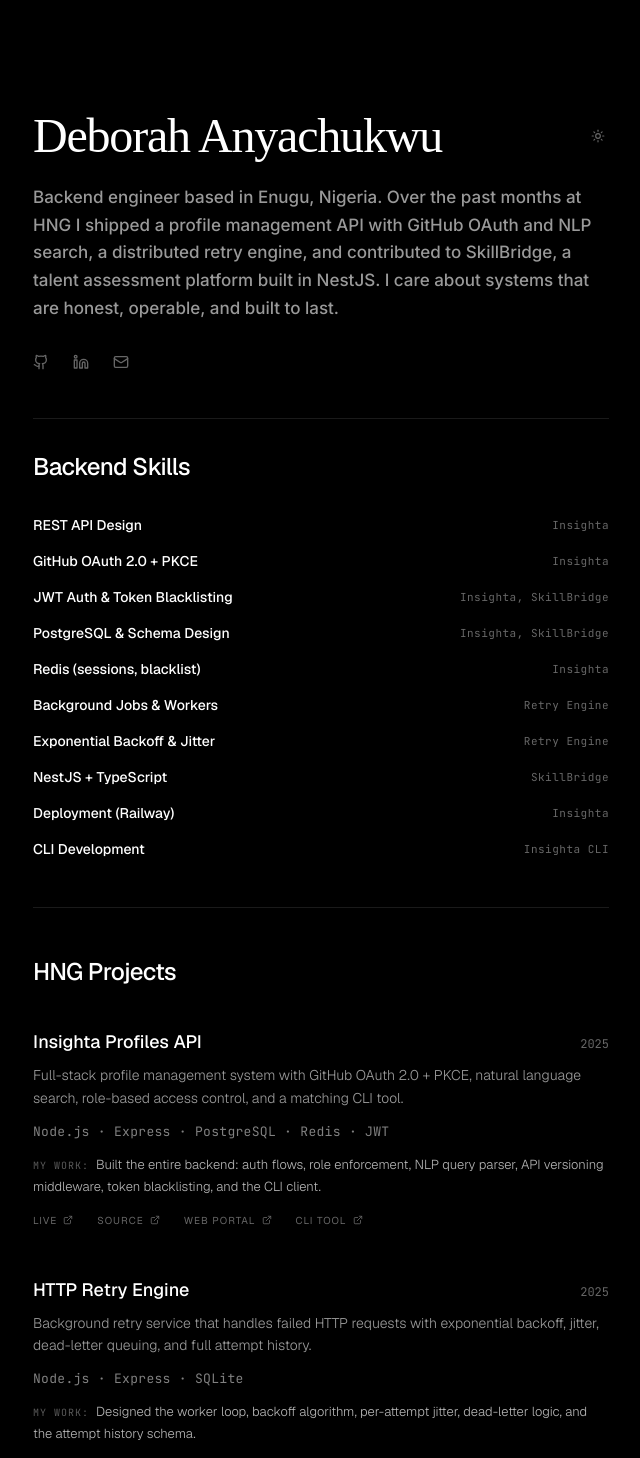
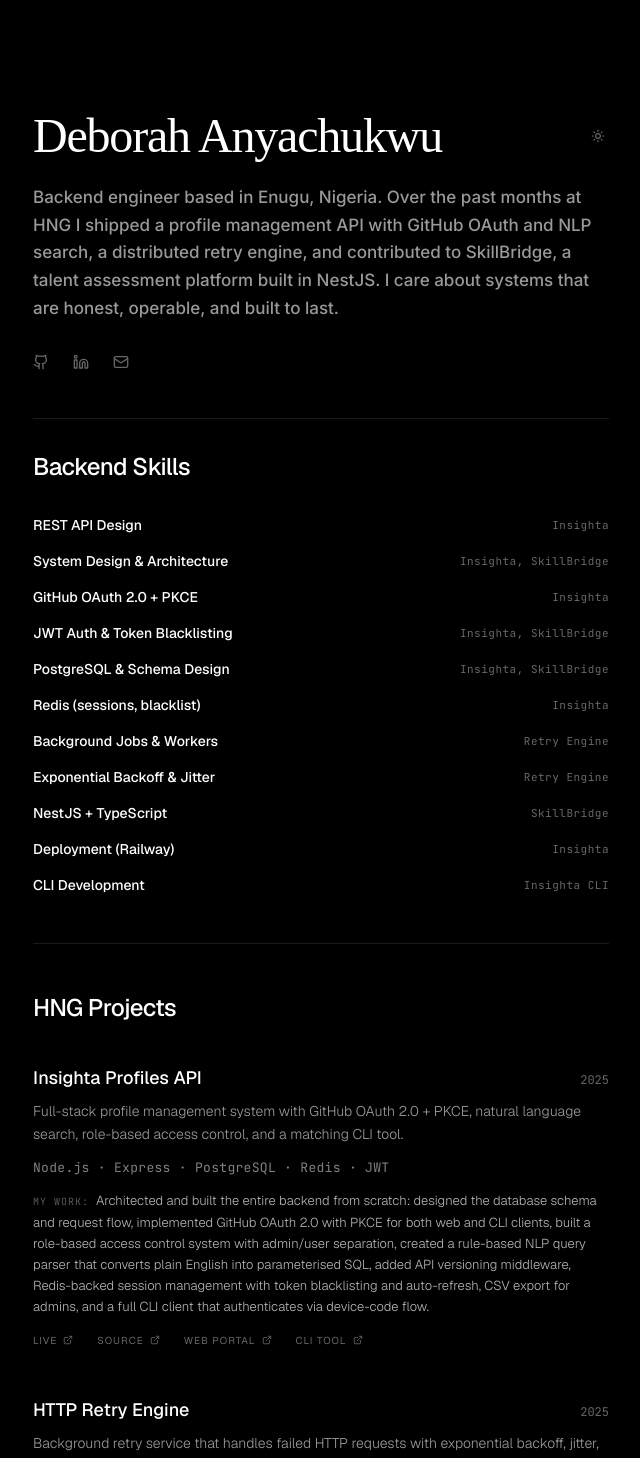
Before and after one commit to Zubbee18/hng-portfolio, a React (Vite) app: page / in a window 1280 px wide. Shown: the top 1458 px of the page, without its empty margins (319-959 px from the left). Built offline with nearby package versions, Linux system fonts and the light colour scheme; a web font is replaced by a local one.

Commit message:
detail: expand project contributions, add system design skill

```diff
--- a/src/app/App.tsx
+++ b/src/app/App.tsx
@@ -34,7 +34,7 @@
       "Full-stack profile management system with GitHub OAuth 2.0 + PKCE, natural language search, role-based access control, and a matching CLI tool.",
     stack: ["Node.js", "Express", "PostgreSQL", "Redis", "JWT"],
     contribution:
-      "Built the entire backend: auth flows, role enforcement, NLP query parser, API versioning middleware, token blacklisting, and the CLI client.",
+      "Architected and built the entire backend from scratch: designed the database schema and request flow, implemented GitHub OAuth 2.0 with PKCE for both web and CLI clients, built a role-based access control system with admin/user separation, created a rule-based NLP query parser that converts plain English into parameterised SQL, added API versioning middleware, Redis-backed session management with token blacklisting and auto-refresh, CSV export for admins, and a full CLI client that authenticates via device-code flow.",
     live: "https://ubiquitous-chainsaw-production-73a8.up.railway.app/",
     source: "https://github.com/Zubbee18/ubiquitous-chainsaw",
     extraLinks: [
@@ -55,7 +55,7 @@
       "Background retry service that handles failed HTTP requests with exponential backoff, jitter, dead-letter queuing, and full attempt history.",
     stack: ["Node.js", "Express", "SQLite"],
     contribution:
-      "Designed the worker loop, backoff algorithm, per-attempt jitter, dead-letter logic, and the attempt history schema.",
+      "Designed the system architecture: a polling worker that picks up failed requests from SQLite, applies exponential backoff with per-attempt jitter to avoid thundering herd, and routes permanently failed requests to a dead-letter queue. Built the full attempt history schema so every retry is auditable, implemented configurable max-retry limits, and exposed status and history endpoints for monitoring.",
     source: "https://github.com/Zubbee18/retry-engine",
   },
   {
@@ -65,13 +65,14 @@
       "Backend for an AI-powered talent assessment and employer-candidate matching platform, built collaboratively during HNG Stage 8.",
     stack: ["NestJS", "TypeScript", "PostgreSQL", "TypeORM", "Swagger"],
     contribution:
-      "Fixed broken resource links across the platform by integrating the YouTube Data API and Serper Dev to fetch and validate URLs directly instead of relying on stale hardcoded links. Also contributed to the employer domain, assessment flows, auth module hardening, and Swagger documentation.",
+      "Identified and fixed the broken resource links issue that was affecting the entire platform: integrated the YouTube Data API and Serper Dev to dynamically fetch and validate learning resource URLs instead of relying on stale hardcoded links. Beyond that, contributed to the employer domain (company profiles, job postings), built parts of the assessment flow logic, hardened the auth module with proper guard decorators and role checks, and wrote Swagger documentation for multiple endpoint groups.",
     source: "https://github.com/hngprojects/skill-bridge-api",
   },
 ];
 
 const skills = [
   { name: "REST API Design", project: "Insighta" },
+  { name: "System Design & Architecture", project: "Insighta, SkillBridge" },
   { name: "GitHub OAuth 2.0 + PKCE", project: "Insighta" },
   { name: "JWT Auth & Token Blacklisting", project: "Insighta, SkillBridge" },
   { name: "PostgreSQL & Schema Design", project: "Insighta, SkillBridge" },
```
